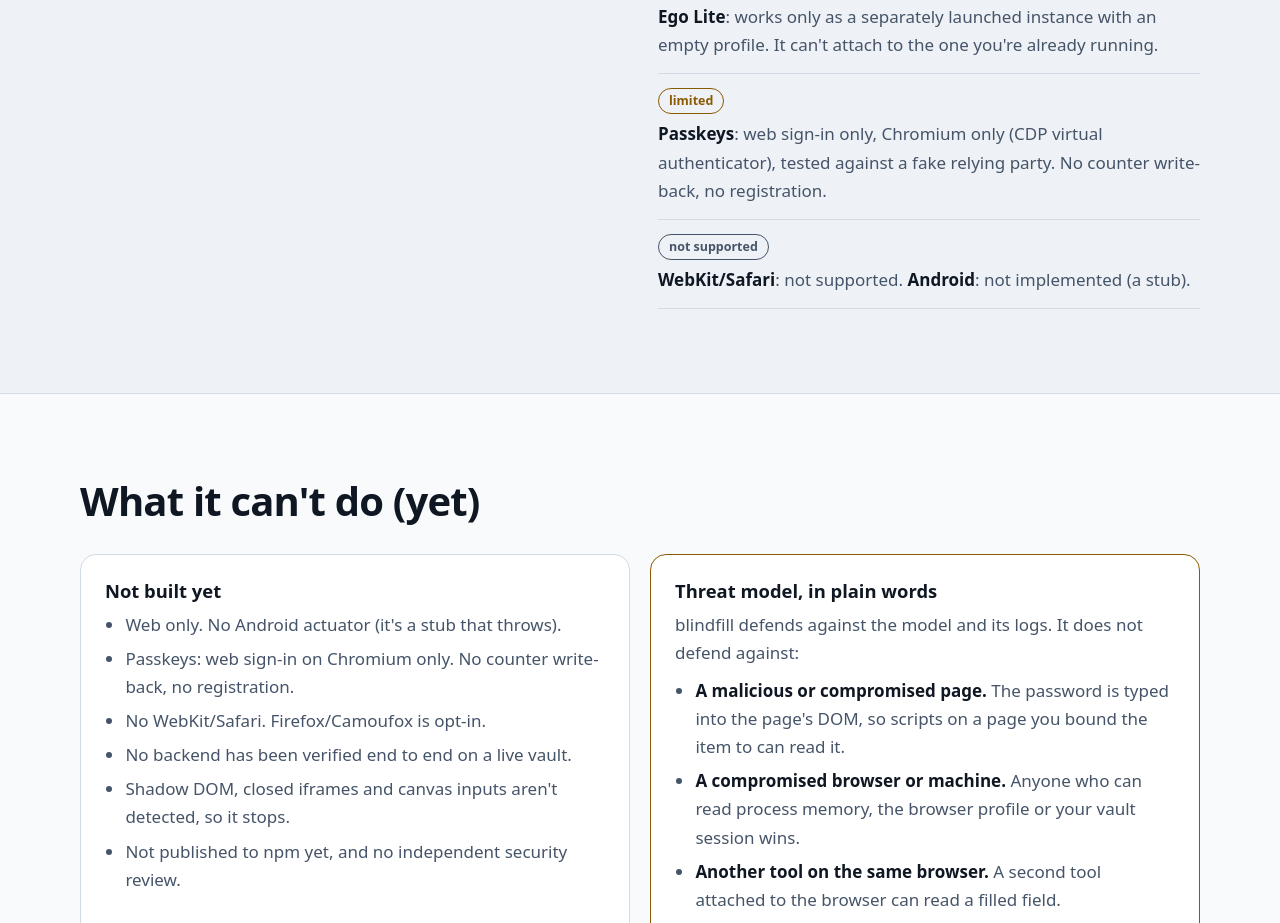
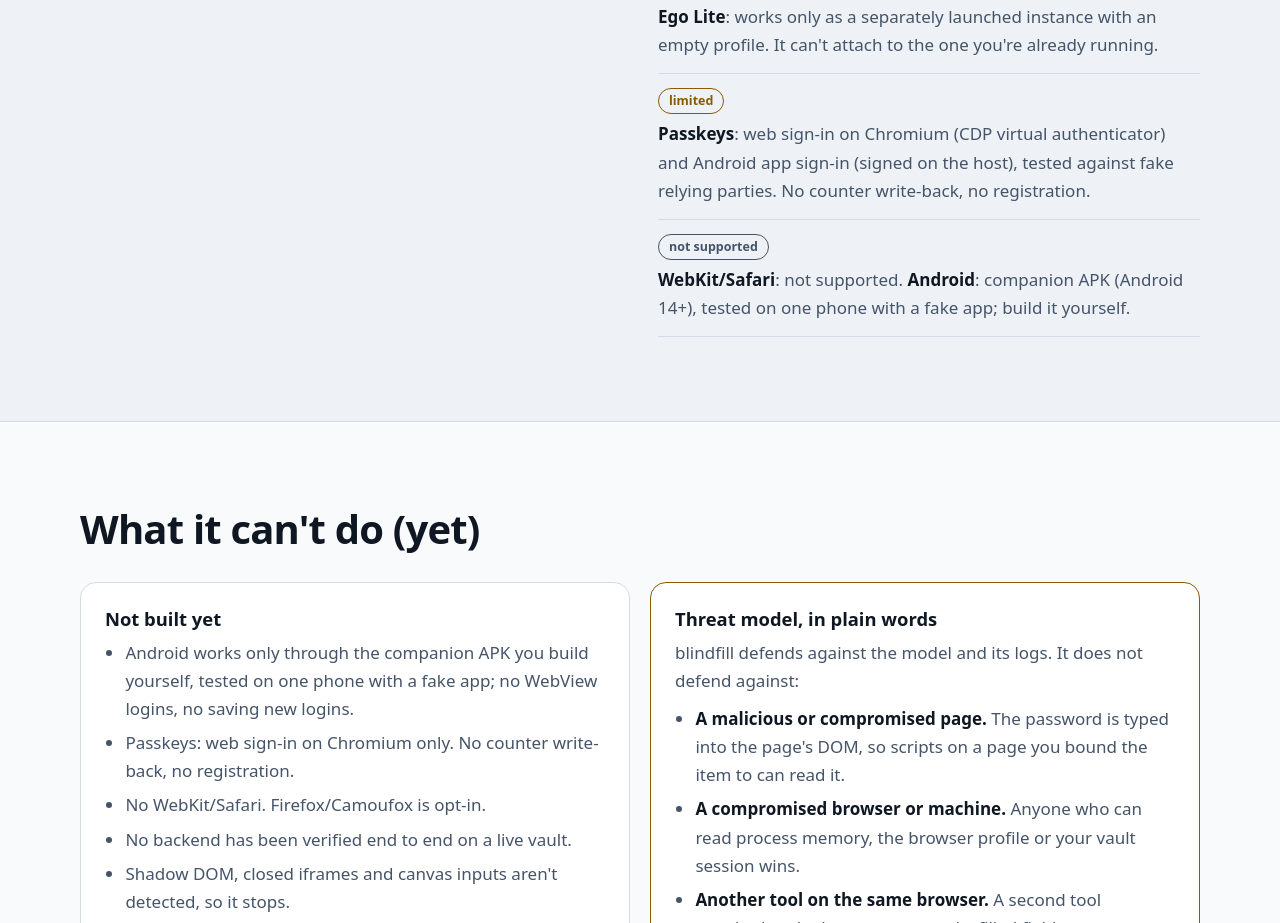
Before and after one commit to mics8128/blindfill, a website: page site/index.html in a window 1280 px wide. Shown: the part 5149-6072 px from the top of the page. Drawn offline with Linux system fonts and the light colour scheme.

Commit message:
site: Android companion APK and Android passkeys, as tested

```diff
--- a/site/app.js
+++ b/site/app.js
@@ -142,10 +142,12 @@
     sup_pk:
       '<b>Passkey</b>：僅限網頁登入，僅限 Chromium（CDP 虛擬驗證器），只針對模擬的依賴方測試過。不回寫計數器，也不支援註冊。',
     p_plan: '尚未支援',
-    sup_plan: '<b>WebKit／Safari</b>：尚未支援。<b>Android</b>：尚未實作（只是空殼）。',
+    sup_plan:
+      '<b>WebKit／Safari</b>：尚未支援。<b>Android</b>：輔助 APK（Android 14 以上），已在一支手機用假 app 測試；需自行編譯。',
     lim_h: '它（目前）做不到的事',
     lim_ah: '還沒做',
-    lim_a1: '只支援網頁。Android 還沒有實作（只是一個會丟出錯誤的空殼）。',
+    lim_a1:
+      'Android 只能透過自行編譯的輔助 APK 使用，只在一支手機用假 app 測試過；不支援 WebView 登入，也不會儲存新登入。',
     lim_a2: 'Passkey：僅限 Chromium 上的網頁登入。不回寫計數器，也不支援註冊。',
     lim_a3: '不支援 WebKit／Safari。Firefox／Camoufox 需手動啟用。',
     lim_a4: '沒有任何後端在真實密碼庫上做過完整端到端驗證。',
@@ -168,7 +170,7 @@
     q4: '支援哪些瀏覽器？',
     a4: 'Chromium 受支援且已測試。Firefox／Camoufox 需手動啟用：透過本機 Playwright 伺服器，在 Camoufox 158.0.1-beta.41 與 159.0-beta.43 上測試過。Ego Lite 只能以另外啟動、空白設定檔的實例使用。不支援 WebKit。',
     q5: '手機和 passkey 呢？',
-    a5: 'Android 尚未實作（只是空殼）。Passkey 僅限 Chromium 上的網頁登入，只針對模擬的依賴方測試過：不回寫計數器，也不支援註冊。',
+    a5: 'Android 透過輔助 APK（Android 14 以上）：密碼走自動填入服務，passkey 走憑證提供者，簽章在主機端完成。只在一支手機（Android 17）用假 app 測試過，未用真實 app 測試。網頁 passkey 僅限 Chromium。兩者都只針對假的依賴方測試：不回寫計數器，也不支援註冊。',
     q6: '可以直接用在我的正式帳號上嗎？',
     a6: '它是 alpha 軟體，沒有經過獨立審查。建議先用拋棄式或影響不大的帳號試用，並讀過上面的威脅模型。',
     q7: '要付費嗎？授權是什麼？',
--- a/site/index.html
+++ b/site/index.html
@@ -606,14 +606,16 @@
                 <li>
                   <span class="pill warn" data-i18n="p_pk">limited</span>
                   <span data-i18n="sup_pk"
-                    ><b>Passkeys</b>: web sign-in only, Chromium only (CDP virtual authenticator), tested
-                    against a fake relying party. No counter write-back, no registration.</span
+                    ><b>Passkeys</b>: web sign-in on Chromium (CDP virtual authenticator) and Android app
+                    sign-in (signed on the host), tested against fake relying parties. No counter write-back,
+                    no registration.</span
                   >
                 </li>
                 <li>
                   <span class="pill gray" data-i18n="p_plan">not supported</span>
                   <span data-i18n="sup_plan"
-                    ><b>WebKit/Safari</b>: not supported. <b>Android</b>: not implemented (a stub).</span
+                    ><b>WebKit/Safari</b>: not supported. <b>Android</b>: companion APK (Android 14+), tested
+                    on one phone with a fake app; build it yourself.</span
                   >
                 </li>
               </ul>
@@ -629,7 +631,10 @@
             <article class="card plain">
               <h3 data-i18n="lim_ah">Not built yet</h3>
               <ul>
-                <li data-i18n="lim_a1">Web only. No Android actuator (it's a stub that throws).</li>
+                <li data-i18n="lim_a1">
+                  Android works only through the companion APK you build yourself, tested on one phone with a
+                  fake app; no WebView logins, no saving new logins.
+                </li>
                 <li data-i18n="lim_a2">
                   Passkeys: web sign-in on Chromium only. No counter write-back, no registration.
                 </li>
@@ -715,8 +720,10 @@
           <details>
             <summary data-i18n="q5">What about phones and passkeys?</summary>
             <p data-i18n="a5">
-              Android isn't implemented (the actuator is a stub). Passkeys work for web sign-in on Chromium
-              only, tested against a fake relying party: no counter write-back and no registration.
+              Android works through a companion APK (Android 14+): autofill for passwords and a credential
+              provider for passkeys, with the signature made on the host. Tested on one phone (Android 17)
+              with a fake app, not with real apps. Web passkeys work on Chromium only. Both were tested
+              against fake relying parties: no counter write-back and no registration.
             </p>
           </details>
           <details>
```
